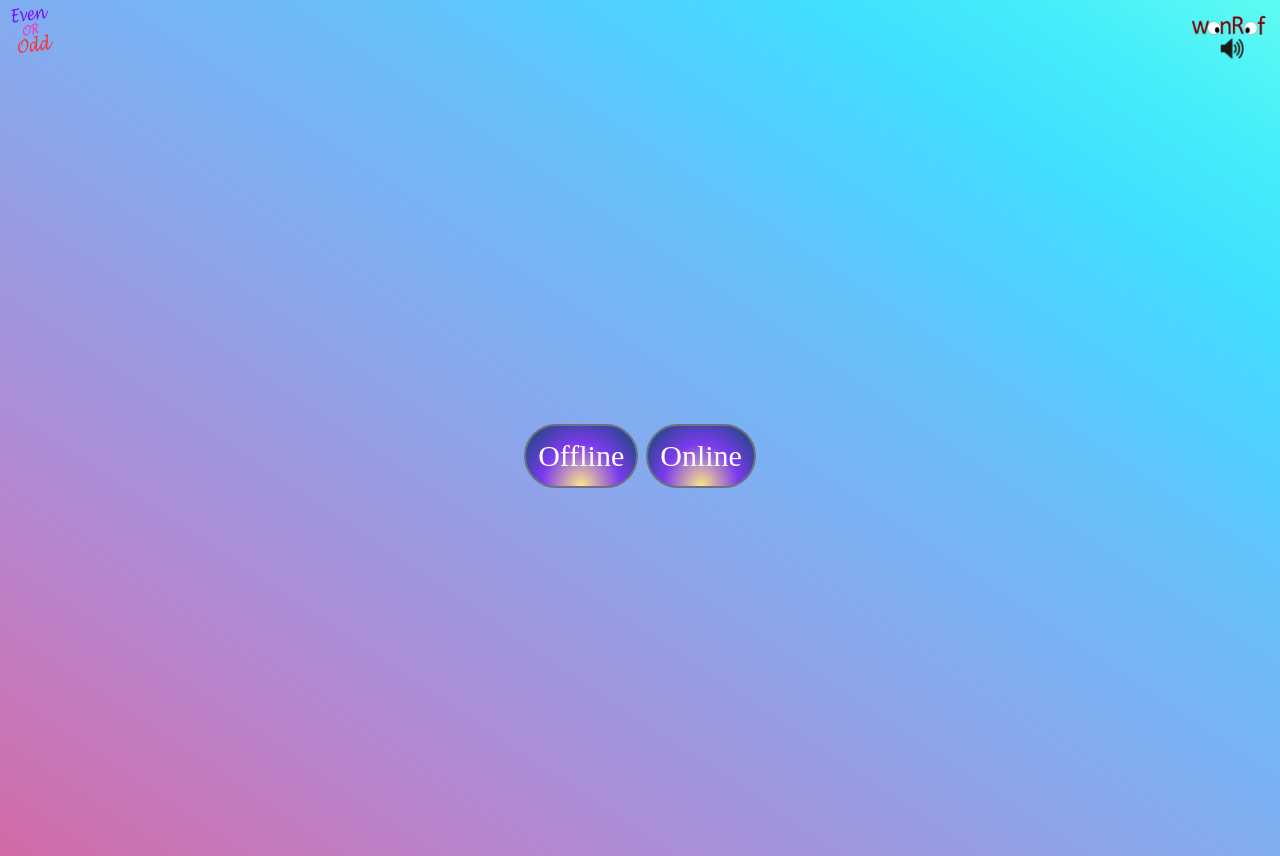
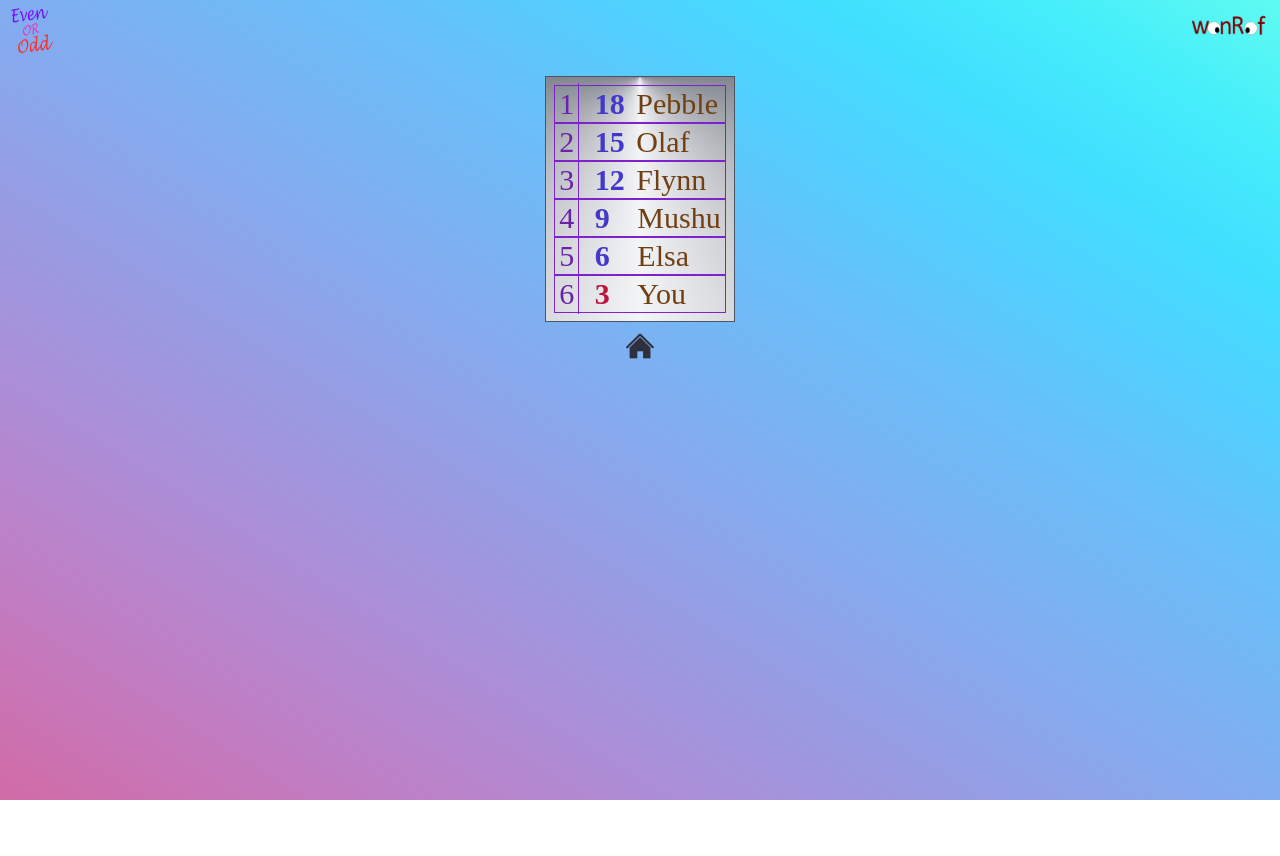
Before and after one commit to Aniyo44/EOO, a SvelteKit app: page /records in a window 1280 px wide. After the commit the page ends 800 px from the top, so only its background shows below. Built offline with nearby package versions, Linux system fonts and the light colour scheme.

Commit message:
removed online version,sound pages and logo and added error page

```diff
--- a/src/lib/background.svelte
+++ /dev/null
@@ -1,27 +0,0 @@
-<script>
-  import no_sound from '../images/no sound.webp'
-  import sound_img from '../images/sound.webp'
-
-  let sound = true;
-
-  // Function to toggle sound
-  function toggleSound() {
-    sound = !sound;
-
-    // Get all audio elements
-
-  }
-
-  // Function to handle the unmute event
-
-</script>
-
-
-
-<button on:click={toggleSound}>
-  {#if sound}
-    <img class="w-6 h-6" src={sound_img} alt="sound-button" />
-  {:else}
-    <img class="w-6 h-6" src={no_sound} alt="no_sound-button" />
-  {/if}
-</button>
--- a/src/lib/buttonWithSound.svelte
+++ /dev/null
@@ -1,29 +0,0 @@
-<script lang="ts">
-    import { onMount } from "svelte";
-    import buble from "../audio/458906__matrixxx__retro-bubble-shot.wav"
-
-
-    let audio: HTMLAudioElement;
-
-    // Load the sound effect when the component mounts
-    onMount(() => {
-        audio = new Audio(buble);
-    });
-
-    // Function to play the sound effect and trigger the button's action
-    function playSoundAndAction() {
-      audio.play(); // Play the sound effect
-      // Trigger the button's action (you can pass this action as a prop)
-      if ($$props.onClick) {
-        $$props.onClick();
-      }
-    }
-  </script>
-
-  <button on:click={playSoundAndAction} {...$$props}>
-    <slot />
-  </button>
-
-  <style>
-    /* Add your button styling here */
-  </style>
--- a/src/lib/slice.svelte
+++ /dev/null
@@ -1,14 +0,0 @@
-
-<script>
-    let screenOrientation = screen.orientation.type;
-
-    const updateOrientation = () => {
-      screenOrientation = screen.orientation.type;
-      console.log(`The orientation of the screen is: ${screenOrientation}`);
-    };
-
-    screen.orientation.addEventListener("orientationchange", updateOrientation);
-  </script>
-
-
-<p>The orientation of the screen is: {screenOrientation}</p>
--- /dev/null
+++ b/src/routes/+error.svelte
@@ -0,0 +1,9 @@
+<script>
+
+</script>
+
+<div class="flex justify-center items-center flex-col">
+
+        <p>Something went wrong.</p>
+    <a href="/" >Go to Home</a>
+</div>
--- a/src/routes/+layout.svelte
+++ b/src/routes/+layout.svelte
@@ -1,13 +1,8 @@
 <script lang="ts">
     import "../tailwind.css";
     import wonrof from '../images/logo-v2.webp'
-    import no_sound from '../images/no sound.webp'
-    import sound_img from '../images/sound.webp'
     import logo from '../images/eoo logo.webp'
-    let sound:Boolean=true
-    function sound_no_sound(){
-      sound=!sound
-    }
+
   </script>
   <main style="background: var(--custom-gradient);" class="min-h-screen" >
 
@@ -18,15 +13,7 @@
 
 
 </div>
-<div class="absolute top-9 right-9">
-  <button on:click={sound_no_sound}>
-    {#if sound}
-    <img class="w-6 h-6" src={sound_img} alt="sound-button">
-  {:else}
-  <img  class="w-6 h-6" src={no_sound} alt="no_sound-button"/>
-  {/if}
-  </button>
-</div>
+
 
 
     </nav>
--- a/src/routes/+page.svelte
+++ b/src/routes/+page.svelte
@@ -18,9 +18,7 @@ async function fetch(){
 
 }
 
-function reveal(){
-    show=true
-}
+
 fetch()
 
 </script>
@@ -38,27 +36,18 @@ fetch()
    to-gray-900 rounded-3xl p-4 text-3xl" >your local score:<span class="text-rose-700 font-medium">{myscore}</span>  </p>
 </div>
 
-<div class="flex  min-h-screen justify-center items-center  ">
 
-<div class="flex flex-row space-x-2 ">
-<a href="/offline" class="text-white text-3xl border-2
-bg-[radial-gradient(ellipse_at_bottom,_var(--tw-gradient-stops))]
- from-amber-200 via-violet-600 to-sky-900 border-gray-500
-  p-3 rounded-full">Offline</a>
-<a href="/online" class="text-white border-2
-bg-[radial-gradient(ellipse_at_bottom,_var(--tw-gradient-stops))]
- from-amber-200 via-violet-600 to-sky-900 border-gray-500
-  p-3 text-3xl rounded-full">Online</a>
-</div>
-</div>
 
 {:else}
 <div class="flex  justify-center mt-5"><img class="w-30 h-36" src={logo} alt="even or odd logo"/>
 </div>
-<button on:click={reveal}  class="text-5xl text-white border-2
+<button  class="text-5xl text-white border-2
 bg-[radial-gradient(ellipse_at_top,_var(--tw-gradient-stops))]
  from-gray-300 via-fuchsia-600 to-orange-600 border-gray-500 mt-7
-  p-3 rounded-full">PLAY</button>
+  p-3 rounded-full">
+<a href="/offline">PLAY</a>
+
+</button>
 <a href="/records" style="background: var(--custom-gradient);" class="mt-10 text-3xl md:text-4xl text-white
  border-2
  border-gray-500
--- a/src/routes/offline/+page.svelte
+++ b/src/routes/offline/+page.svelte
@@ -207,7 +207,7 @@ bg-[radial-gradient(ellipse_at_top,_var(--tw-gradient-stops))]
   p-2 rounded-full"on:click={restart}>Restart</button>
   </div>
   <div class="justify-center flex ">
-  <a href="/records/offline" style="background: var(--custom-gradient);" class="text-2xl mt-2 text-white
+  <a href="/records" style="background: var(--custom-gradient);" class="text-2xl mt-2 text-white
  border-2
  border-gray-500
   p-2 rounded-full ">records</a>
--- a/src/routes/online/+page.svelte
+++ /dev/null
@@ -1,8 +0,0 @@
-<script lang="ts">
-	import home from "../../images/home.webp"
-</script>
-<div class="flex justify-center">
-<p>working on it </p>
-<a href="/"><img class="w-12 scale-75" src={home} alt="home button"/></a>
-
-</div>
--- a/src/routes/records/+page.svelte
+++ b/src/routes/records/+page.svelte
@@ -1,11 +1,25 @@
-<div class="flex justify-center min-h-screen items-center space-x-2 ">
+<script>
+    import Just from "$lib/just.svelte";
+    import { db } from "../../database/db";
+      import { liveQuery } from "dexie";
+      import Board from "$lib/board.svelte";
+      import home from "../../images/home.webp"
+	import Final from "$lib/final.svelte";
+	import Install from "$lib/install.svelte";
+      let records = liveQuery(
+        () => db.records.toArray()
+      );
 
-    <a href="records/offline" class="text-white text-3xl border-2
-bg-[radial-gradient(ellipse_at_bottom,_var(--tw-gradient-stops))]
- from-amber-200 via-violet-600 to-sky-900 border-gray-500
-  p-3 rounded-full">Offline</a>
-<a href="records/online" class="text-white border-2
-bg-[radial-gradient(ellipse_at_bottom,_var(--tw-gradient-stops))]
- from-amber-200 via-violet-600 to-sky-900 border-gray-500
-  p-3 text-3xl rounded-full">Online</a>
-</div>
+  </script>
+  <Just/>
+  <div class="flex justify-center">
+  <a href="/"><img class="w-12 scale-75" src={home} alt="home button"/></a>
+  </div>
+          {#if $records}
+            {#each $records as record (record.id)}
+
+            <Board  showRound={false}  blue_side={record.name1} red_side={record.name2} score={record.score1}
+            score2={record.score2} choice={record.mode} otherChoice={record.otherMode}  />
+
+            {/each}
+          {/if}
--- a/src/routes/records/offline/+page.svelte
+++ /dev/null
@@ -1,23 +0,0 @@
-<script>
-  import Just from "$lib/just.svelte";
-  import { db } from "../../../database/db";
-    import { liveQuery } from "dexie";
-    import Board from "$lib/board.svelte";
-    import home from "../../../images/home.webp"
-    let records = liveQuery(
-      () => db.records.toArray()
-    );
-
-</script>
-<Just/>
-<div class="flex justify-center">
-<a href="/"><img class="w-12 scale-75" src={home} alt="home button"/></a>
-</div>
-        {#if $records}
-          {#each $records as record (record.id)}
-
-          <Board  showRound={false}  blue_side={record.name1} red_side={record.name2} score={record.score1}
-          score2={record.score2} choice={record.mode} otherChoice={record.otherMode}  />
-
-          {/each}
-        {/if}
--- a/src/routes/records/online/+page.svelte
+++ /dev/null
@@ -1 +0,0 @@
-<p>online records</p>
```
